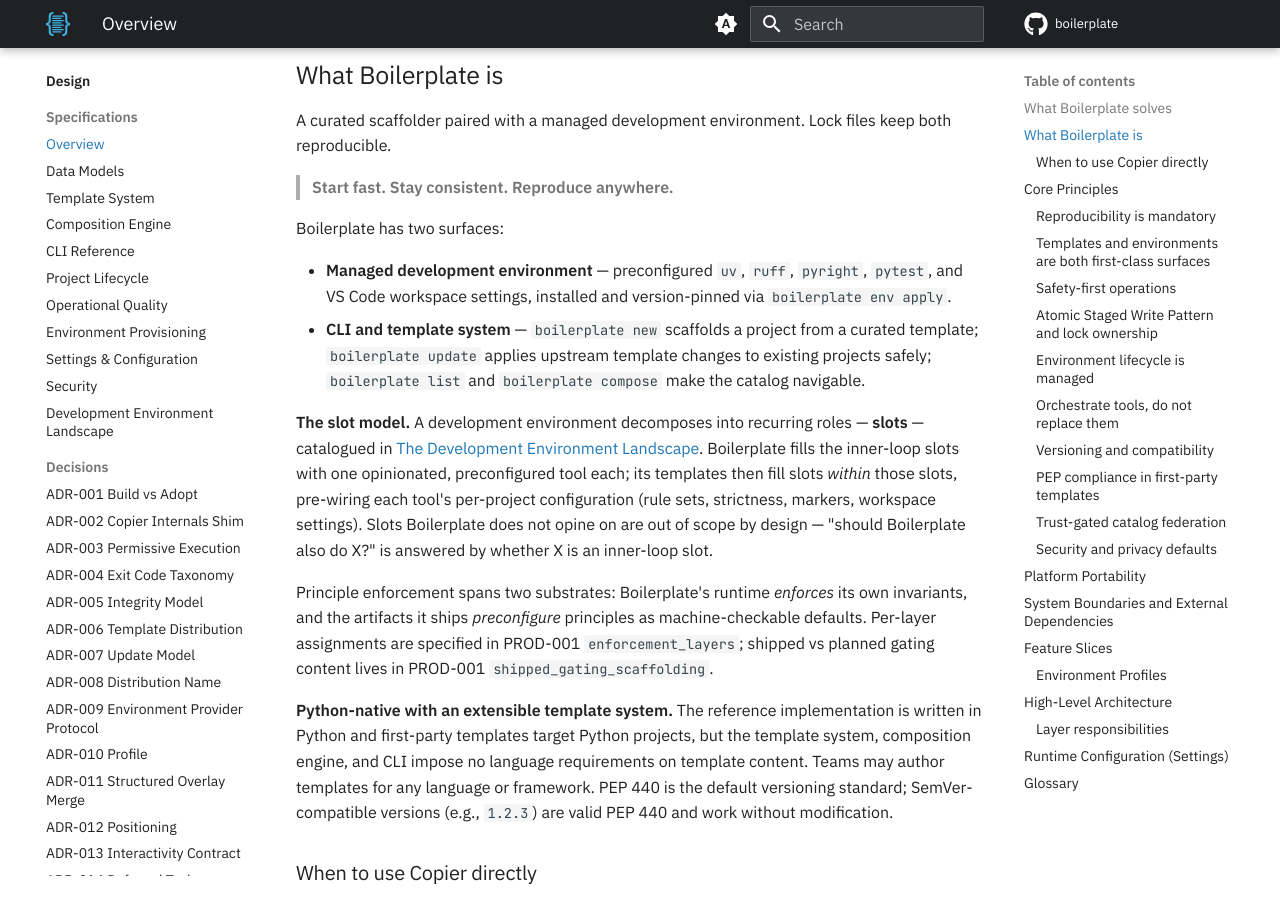
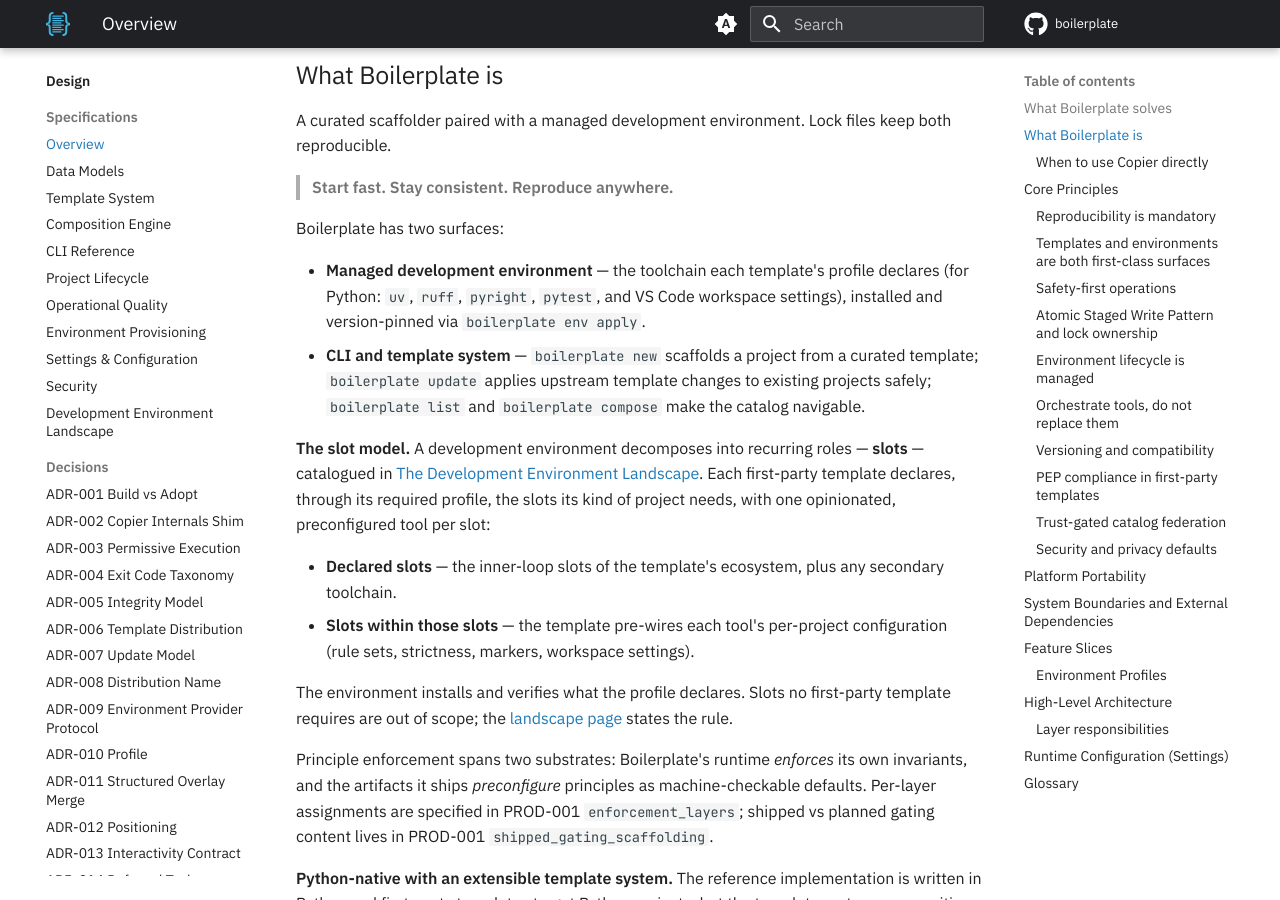
Before and after one commit to TheRealBillSiegler/boilerplate, an MkDocs documentation site: the page built from docs/design/01-overview.md, in a window 1280 px wide and 900 px high, scrolled down 773 px. Built offline with MkDocs 1.6.1 and Material for MkDocs 9.7.7, drawn with Linux system fonts in a browser that asks for light colours; comment, search, counter and statistics services are not loaded; the version menu is left out; some of the changed text lies outside the part shown.

Commit message:
docs: amend the slot model for per-template toolchains
Each first-party template, not Boilerplate itself, now declares and
fills its ecosystem's inner-loop slots plus any secondary toolchain
through the profile it requires; the environment installs and verifies
what the profile declares. Applies across design 01, design 03, the
design README, the glossary and the environment landscape page,
replacing "the environment picks the tool" wording that inverted the
settled per-template decision. Adds the extends-composed secondary-
toolchain rule to requires_profile, labels its python-containers example
as illustrative, and updates the streamlit example accordingly.

Co-Authored-By: Claude Opus 5.5 <noreply@anthropic.com>
Co-Authored-By: Claude Sonnet 5.5 <noreply@anthropic.com>

````diff
--- a/CONTEXT.md
+++ b/CONTEXT.md
@@ -146,7 +146,7 @@ The file under the project's git directory, paired with the ref `refs/worktree/b
 The conflict-detected update workflow Boilerplate provides over Copier's per-layer merge: it runs in a staging worktree and pauses on conflict. See design 04 §Safe update for the implementation.
 
 **slot**:
-One recurring role in a development environment (linter, type checker, test runner, …), per the Development Environment Landscape guide. Boilerplate fills the inner-loop slots with one opinionated tool each; templates fill slots *within* those slots (each tool's per-project configuration).
+One recurring role in a development environment (linter, type checker, test runner, …), per the Development Environment Landscape guide. Each first-party template fills the inner-loop slots of its ecosystem with one opinionated tool each; the template then fills slots *within* those slots (each tool's per-project configuration).
 
 **substrate**:
 A layer's enforcement mode — `enforced` (Boilerplate's own runtime gates and rejects on violation, with no opt-out) or `preconfigured` (defaults are shipped; user-runnable gating scaffolding executes the check in third-party venues; the user MAY opt out). Per-layer assignments live in PROD-001 `enforcement_layers`.
--- a/docs/design/01-overview.md
+++ b/docs/design/01-overview.md
@@ -19,10 +19,15 @@ A curated scaffolder paired with a managed development environment. Lock files k
 
 Boilerplate has two surfaces:
 
-- **Managed development environment** — preconfigured `uv`, `ruff`, `pyright`, `pytest`, and VS Code workspace settings, installed and version-pinned via `boilerplate env apply`.
+- **Managed development environment** — the toolchain each template's profile declares (for Python: `uv`, `ruff`, `pyright`, `pytest`, and VS Code workspace settings), installed and version-pinned via `boilerplate env apply`.
 - **CLI and template system** — `boilerplate new` scaffolds a project from a curated template; `boilerplate update` applies upstream template changes to existing projects safely; `boilerplate list` and `boilerplate compose` make the catalog navigable.
 
-**The slot model.** A development environment decomposes into recurring roles — **slots** — catalogued in [The Development Environment Landscape](dev-environment-landscape.md). Boilerplate fills the inner-loop slots with one opinionated, preconfigured tool each; its templates then fill slots *within* those slots, pre-wiring each tool's per-project configuration (rule sets, strictness, markers, workspace settings). Slots Boilerplate does not opine on are out of scope by design — "should Boilerplate also do X?" is answered by whether X is an inner-loop slot.
+**The slot model.** A development environment decomposes into recurring roles — **slots** — catalogued in [The Development Environment Landscape](dev-environment-landscape.md). Each first-party template declares, through its required profile, the slots its kind of project needs, with one opinionated, preconfigured tool per slot:
+
+- **Declared slots** — the inner-loop slots of the template's ecosystem, plus any secondary toolchain.
+- **Slots within those slots** — the template pre-wires each tool's per-project configuration (rule sets, strictness, markers, workspace settings).
+
+The environment installs and verifies what the profile declares. Slots no first-party template requires are out of scope; the [landscape page](dev-environment-landscape.md#how-boilerplate-maps-onto-the-landscape) states the rule.
 
 Principle enforcement spans two substrates: Boilerplate's runtime *enforces* its own invariants, and the artifacts it ships *preconfigure* principles as machine-checkable defaults. Per-layer assignments are specified in PROD-001 `enforcement_layers`; shipped vs planned gating content lives in PROD-001 `shipped_gating_scaffolding`.
 
@@ -56,7 +61,7 @@ Every created or managed project MUST be reproducible across machines and time.
 
 ### Templates and environments are both first-class surfaces
 
-The template system is the primary surface; the managed development environment is a real, deliberately thin companion surface. A change to one MUST keep the other aligned: a new CLI behavior that affects scaffolding MUST be reflected in template guidance; a new toolchain capability MUST be reflected in environment profiles; documentation MUST update alongside both.
+The template system is the primary surface; the managed development environment is a real companion surface, scoped to installing and verifying what templates declare. A change to one MUST keep the other aligned: a new CLI behavior that affects scaffolding MUST be reflected in template guidance; a new toolchain capability MUST be reflected in environment profiles; documentation MUST update alongside both.
 
 > *In practice:* `boilerplate new` and `boilerplate env apply` are independent operations, not phases of one workflow. Templates declare what gets rendered; profiles declare what tools render and run it. The first-party `project` template ships with both a `boilerplate.yml` (template surface) and a corresponding `boilerplate-env.yml` (environment surface).
 
--- a/docs/design/03-template-system.md
+++ b/docs/design/03-template-system.md
@@ -74,7 +74,7 @@ When `requires_profile` is non-null, it MUST be an object with the following fie
 | `name` | string | Yes | Profile identifier (e.g., `"python-dev"`, `"node"`) |
 | `version` | string | No | PEP 440 version constraint against the **profile's own version** (e.g., `">=1.2"`, `"~=2.0"`). Validates against published profile versions in the catalog. |
 
-**Tool-version requirements come from the profile's lineage, not from the template.** Profiles declare tool version constraints in their own `tools` map; profile authors bump the profile version when those constraints change (the profile version is the contract). A template that needs Python ≥ 3.12 requires a profile *version* whose tool map satisfies that — not a per-template tool override. This keeps the profile as the single source of truth for tool versions and prevents the same profile from producing different effective constraints depending on which template invokes it.
+**Tool-version requirements come from the profile's lineage, not from the template.** Profiles declare tool version constraints in their own `tools` map; profile authors bump the profile version when those constraints change (the profile version is the contract). A template that needs Python ≥ 3.12 requires a profile *version* whose tool map satisfies that — not a per-template tool override. This keeps the profile as the single source of truth for tool versions and prevents the same profile from producing different effective constraints depending on which template invokes it. A template that needs more than one toolchain requires a profile that composes them via `extends` — illustratively, a `python-containers` profile extending `python-dev` — not a list of profiles.
 
 When the required profile is not present in the project's environment state (no `.boilerplate/environment.yml`, or its `profile_name` does not match) or its `profile_version` does not satisfy the `version` constraint, the outcome depends on whether the command mutates the project:
 
@@ -111,8 +111,8 @@ description: Streamlit data application, extending the base project template.
 extends:
   - project@2.1.0
 requires_profile:
-  name: python-dev
-  version: ">=1.2"          # profile-version constraint (profile lineage is the tool-version contract)
+  name: python-containers   # illustrative profile name, extending python-dev
+  version: ">=1.0"          # profile-version constraint (profile lineage is the tool-version contract)
 ```
 
 **A deeply layered template (extends multiple parents):**
--- a/docs/design/dev-environment-landscape.md
+++ b/docs/design/dev-environment-landscape.md
@@ -99,7 +99,7 @@ Interactive platforms and hosted environments for learning Python, prototyping,
 
 ## How Boilerplate maps onto the landscape
 
-Boilerplate fills the **inner-loop slots** — the roles a developer exercises on every edit-check-test-commit cycle — with one opinionated, preconfigured pick each:
+Each first-party template fills the **inner-loop slots** of its ecosystem — the roles a developer exercises on every edit-check-test-commit cycle — with one opinionated, preconfigured pick each, declared through the profile the template requires. The Python picks:
 
 | Slot | Pick |
 | --- | --- |
@@ -112,7 +112,7 @@ Boilerplate fills the **inner-loop slots** — the roles a developer exercises o
 
 Two rules give the mapping its shape:
 
-- **Templates fill slots within the inner-loop slots.** The environment picks the tool; the shipped templates pre-wire that tool's per-project configuration — Ruff's rule set, Pyright's strictness, pytest's options, the `.vscode/` workspace settings — and scaffold adjacent slots such as CI/CD and documentation generation as [gating scaffolding](01-overview.md#glossary) the user opts into.
-- **Slots Boilerplate does not opine on are out of scope by design.** The remaining landscape (profiling, serverless, IaC, PaaS, data tooling, …) is a scope boundary: "should Boilerplate also do X?" is answered by whether X is an inner-loop slot.
+- **Templates declare their slots and fill them.** A template's required profile names the tool per slot, including any secondary toolchain its kind of project needs (the `streamlit` template needs Docker and Bash; on Windows, WSL2); the environment installs and verifies what the profile declares; the template pre-wires each tool's per-project configuration — Ruff's rule set, Pyright's strictness, pytest's options, the `.vscode/` workspace settings — and scaffolds adjacent slots such as CI/CD and documentation generation as [gating scaffolding](01-overview.md#glossary) the user opts into.
+- **Slots no first-party template requires are out of scope by design.** The remaining landscape (profiling, serverless, IaC, PaaS, data tooling, …) is a scope boundary: "should Boilerplate also do X?" is answered by whether some first-party template's kind of project needs X on its golden path. Containerization enters through the `streamlit` template's required profile.
 
 The development environment built from these picks is itself a first-class, managed surface — installation, verification, update, and drift detection across its lifecycle — per [01-overview.md §Environment lifecycle is managed](01-overview.md#environment-lifecycle-is-managed) and the provisioning design in [§08](08-environment-provisioning.md) / [ADR-009](adr-009-environment-provider-protocol.md).
````
Also changed, not shown: docs/design/README.md (+1 -1 lines).
